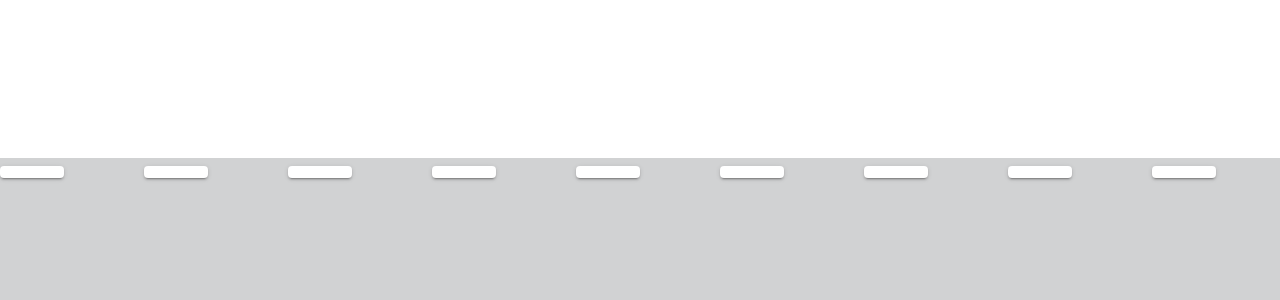
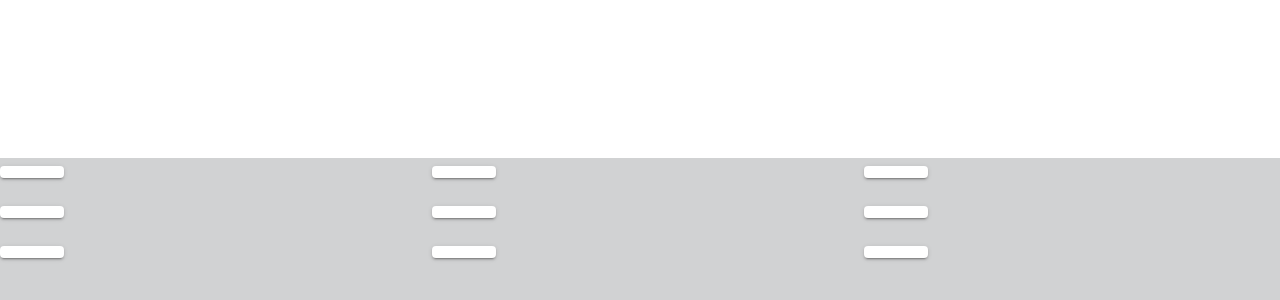
Before and after one commit to chiveslimey/MUI-NextJS-Keyboard, a Next.js app: page / in a window 1280 px wide. Shown: the part 242-542 px from the top of the page. Built offline with nearby package versions, Linux system fonts and the light colour scheme.

Commit message:
Fix size spec

```diff
--- a/app/page.tsx
+++ b/app/page.tsx
@@ -34,7 +34,7 @@ function Keyboard(props: {
               <Grid
                container
                spacing={2}
-               size="grow"
+               size={12}
                key={`[${keys}]-${idx}`}
               >
                 {
```
